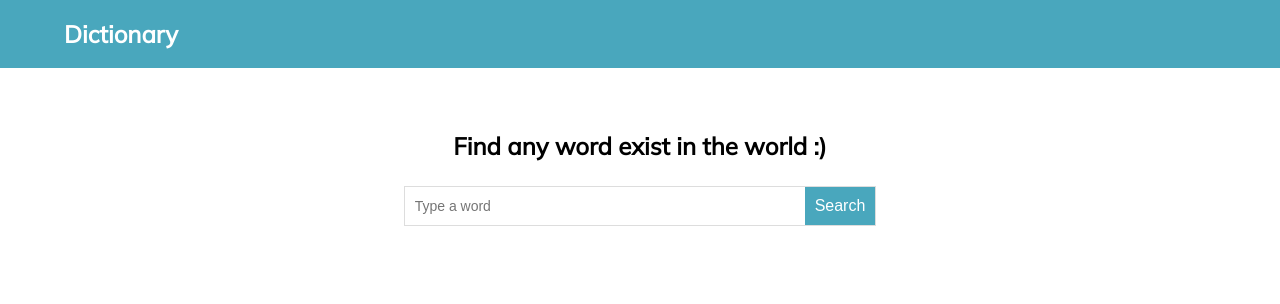
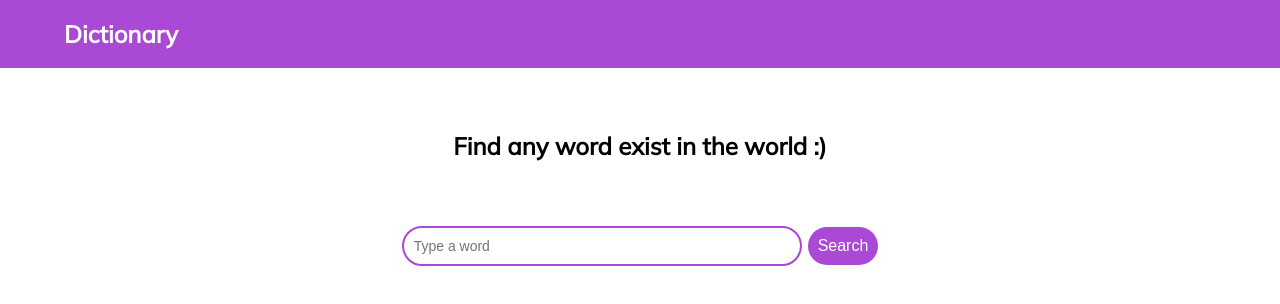
Before and after one commit to waheedchitapure/dictionary-app, a plain HTML site: page index.html in a window 1280 px wide. Drawn offline with Linux system fonts and the light colour scheme.

Commit message:
update_3.2.0

```diff
--- a/CSS/style.css
+++ b/CSS/style.css
@@ -23,7 +23,7 @@ body{
 }
 
 nav{
-    background-color: #49a7bd;
+    background-color: #941ccbcc;
     color: white;
     padding: 1rem 0;
     width: 100%;
@@ -48,8 +48,8 @@ h2{
 .input-wrap{
     display: flex;
     align-items: center;
-    border: 1px solid #ddd;
-    margin-top: 10px;
+    margin-top: 50px;
+
 }
 
 input{
@@ -59,18 +59,35 @@ input{
    min-width: 400px;
    outline:none;
 
+   border-radius: 32px;
+    border: 2px solid #a949d5;
+    margin-right: 6px;
+
 }
 
 button{
 
     color: #fff;
-    background: #49a7bd;
+    background: #941ccbcc;
     cursor: pointer;
     border: none;
     height: 100%;
     font-size: 16px;
     padding: 10px 10px;
+    border-radius: 32px;
 }
+button:hover{
+
+    color: #fff;
+    background: #a761c4cc;
+    cursor: pointer;
+    border: none;
+    height: 100%;
+    font-size: 16px;
+    padding: 10px 10px;
+    border-radius: 32px;
+}
+
 
 
 section.data{
```
